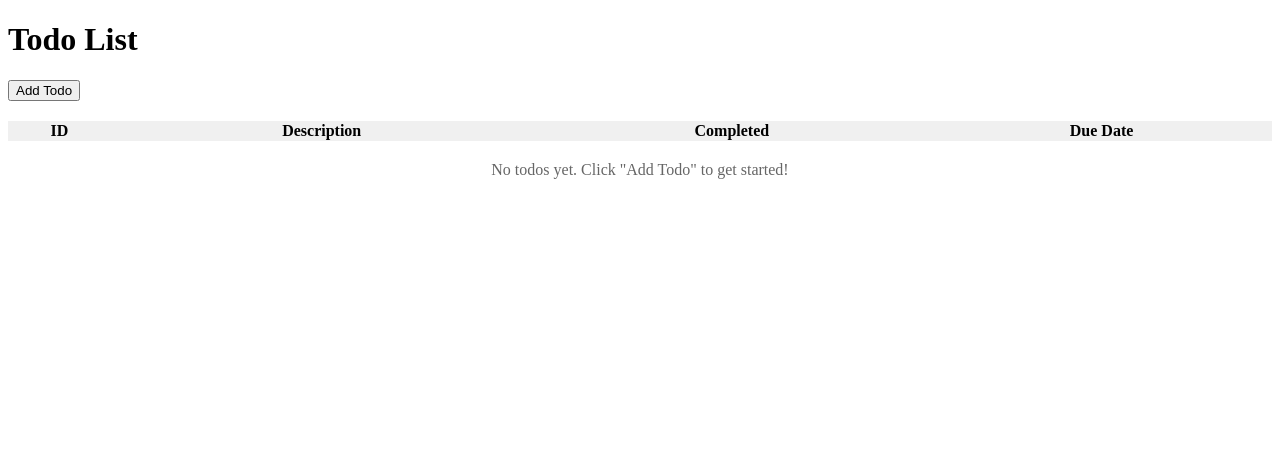
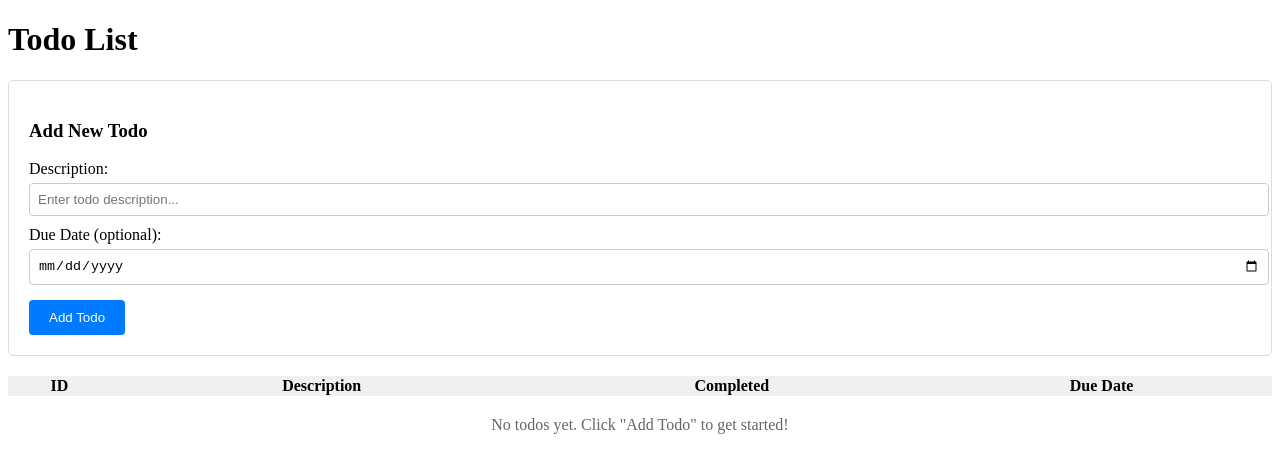
Before and after one commit to DhanushkaChandimal/To-Do-List-App-with-Redux, a React (Vite) app: page / in a window 1280 px wide. Shown: the top 472 px of the page. Built offline with nearby package versions, Linux system fonts and the light colour scheme.

Commit message:
Create form to add a new todo

```diff
--- a/src/components/TodoList.tsx
+++ b/src/components/TodoList.tsx
@@ -1,4 +1,5 @@
 import type React from "react";
+import { useState } from "react";
 import { useDispatch, useSelector } from "react-redux";
 import type { AppDispatch, RootState } from "../redux/store";
 import { createTodo } from "../redux/todoReducer";
@@ -7,14 +8,67 @@ const TodoList: React.FC = () => {
     const todoList = useSelector((state: RootState) => state.todoList.todos);
     const dispatch = useDispatch<AppDispatch>();
 
-    const handleAddTodo = () => {
-        dispatch(createTodo());
+    const [description, setDescription] = useState("");
+    const [dueDate, setDueDate] = useState("");
+
+    const handleAddTodo = (e: React.FormEvent) => {
+        e.preventDefault();
+        if (description.trim()) {
+            dispatch(createTodo({
+                description: description.trim(),
+                dueDate: dueDate || null
+            }));
+            setDescription("");
+            setDueDate("");
+        }
     };
 
     return (
         <div>
             <h1>Todo List</h1>
-            <button onClick={handleAddTodo}>Add Todo</button>
+
+            <form onSubmit={handleAddTodo} style={{ marginBottom: '20px', padding: '20px', border: '1px solid #ddd', borderRadius: '5px' }}>
+                <h3>Add New Todo</h3>
+                <div style={{ marginBottom: '10px' }}>
+                    <label htmlFor="description" style={{ display: 'block', marginBottom: '5px' }}>
+                        Description:
+                    </label>
+                    <input
+                        type="text"
+                        id="description"
+                        value={description}
+                        onChange={(e) => setDescription(e.target.value)}
+                        placeholder="Enter todo description..."
+                        style={{ width: '100%', padding: '8px', border: '1px solid #ccc', borderRadius: '4px' }}
+                        required
+                    />
+                </div>
+                <div style={{ marginBottom: '15px' }}>
+                    <label htmlFor="dueDate" style={{ display: 'block', marginBottom: '5px' }}>
+                        Due Date (optional):
+                    </label>
+                    <input
+                        type="date"
+                        id="dueDate"
+                        value={dueDate}
+                        onChange={(e) => setDueDate(e.target.value)}
+                        style={{ width: '100%', padding: '8px', border: '1px solid #ccc', borderRadius: '4px' }}
+                    />
+                </div>
+                <button
+                    type="submit"
+                    style={{
+                        backgroundColor: '#007bff',
+                        color: 'white',
+                        padding: '10px 20px',
+                        border: 'none',
+                        borderRadius: '4px',
+                        cursor: 'pointer'
+                    }}
+                >
+                    Add Todo
+                </button>
+            </form>
 
             <table style={{ width: '100%', marginTop: '20px', borderCollapse: 'collapse' }}>
                 <thead>
--- a/src/redux/todoReducer.ts
+++ b/src/redux/todoReducer.ts
@@ -23,12 +23,12 @@ const todoReducer = createSlice ({
     name: 'todoList',
     initialState,
     reducers: {
-        createTodo: (state) => {
+        createTodo: (state, action) => {
             state.todos.push({
                 id: Date.now().toString(),
-                description: "New Todo",
+                description: action.payload.description,
                 completed: false,
-                dueDate: null
+                dueDate: action.payload.dueDate || null
             })
         },
     },
```
